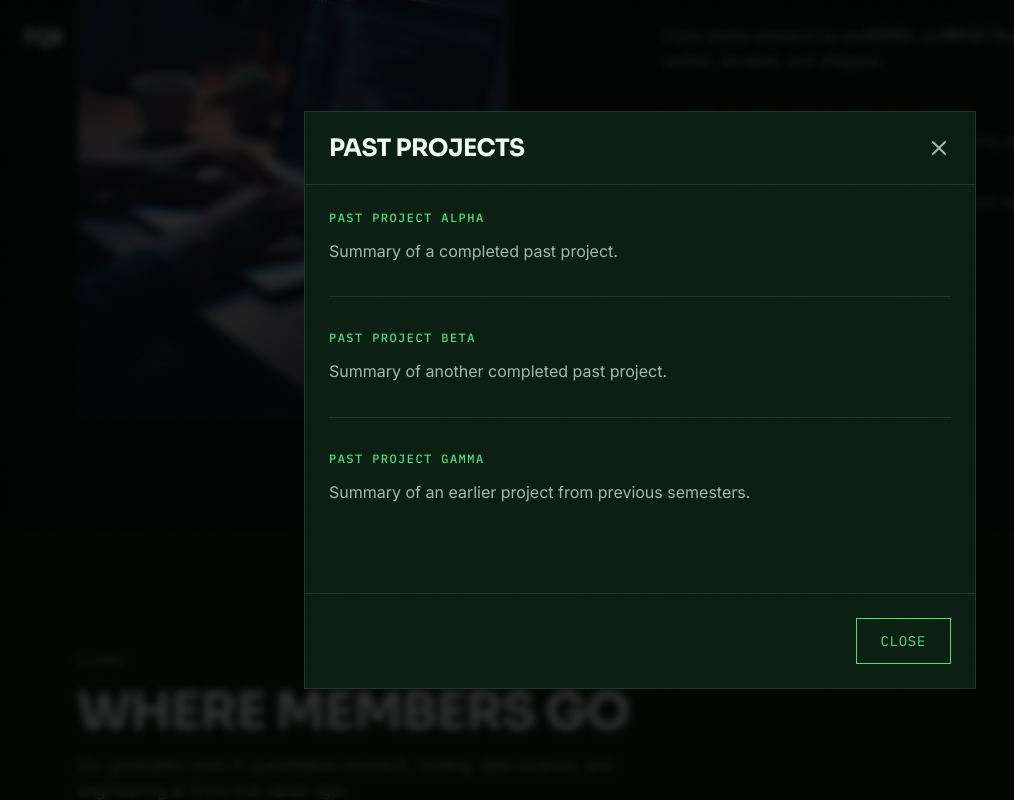
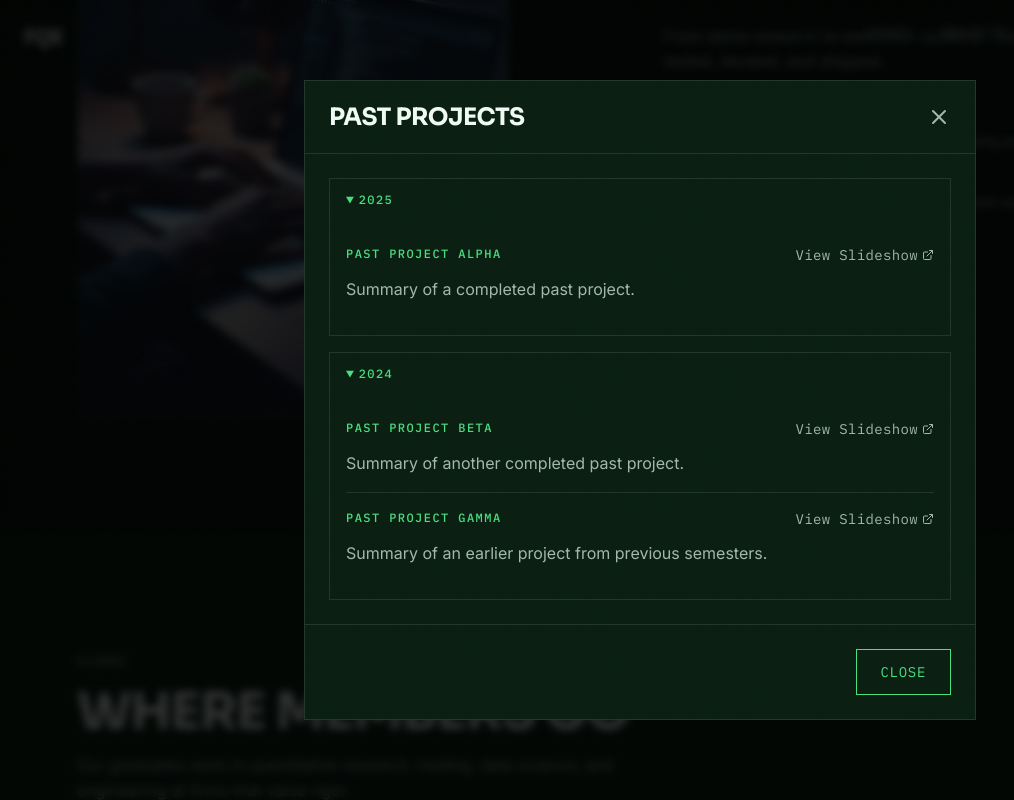
Before and after one commit to LifeDisparity/LifeDisparity.github.io, a React (Vite) app: page / in a window 1280 px wide. Both pictures are taken after a click on the button "Past Projects". Shown: the part 1867-2667 px from the top of the page, without its empty margins (0-1014 px from the left). Built offline with nearby package versions, Linux system fonts and the light colour scheme.

Commit message:
Add year dropdowns and slideshow links for past projects

```diff
--- a/src/sections/ProjectsSection.tsx
+++ b/src/sections/ProjectsSection.tsx
@@ -28,24 +28,37 @@ const projects = [
 const pastProjects = [
   {
     id: 1,
+    year: 2025,
     label: 'Past Project Alpha',
     fullDesc: 'Summary of a completed past project.',
+    slideshowLink: '#past-project-alpha',
   },
   {
     id: 2,
+    year: 2024,
     label: 'Past Project Beta',
     fullDesc: 'Summary of another completed past project.',
+    slideshowLink: '#past-project-beta',
   },
   {
     id: 3,
+    year: 2024,
     label: 'Past Project Gamma',
     fullDesc: 'Summary of an earlier project from previous semesters.',
+    slideshowLink: '#past-project-gamma',
   },
 ];
 
 export default function ProjectsSection() {
   const [selectedProject, setSelectedProject] = useState<typeof projects[0] | null>(null);
   const [isPastProjectsOpen, setIsPastProjectsOpen] = useState(false);
+  const projectsByYear = Object.entries(
+    pastProjects.reduce<Record<number, typeof pastProjects>>((acc, project) => {
+      if (!acc[project.year]) acc[project.year] = [];
+      acc[project.year].push(project);
+      return acc;
+    }, {})
+  ).sort((a, b) => Number(b[0]) - Number(a[0]));
 
   return (
     <>
@@ -191,19 +204,37 @@ export default function ProjectsSection() {
               </button>
             </div>
 
-            <div className="p-6">
-              {pastProjects.map((project) => (
+            <div className="p-6 space-y-4">
+              {projectsByYear.map(([year, yearProjects]) => (
+                <details key={year} className="border border-white/10" open>
+                  <summary className="micro-label text-accent-green cursor-pointer px-4 py-3">
+                    {year}
+                  </summary>
+                  <div className="px-4 pb-4 pt-2">
+                    {yearProjects.map((project, index) => (
                       <div
                         key={project.id}
-                  className={`mb-8 pb-8 ${project.id !== pastProjects.length ? 'border-b border-white/10' : ''}`}
+                        className={`py-4 ${index !== yearProjects.length - 1 ? 'border-b border-white/10' : ''}`}
                       >
                         <div className="flex items-start justify-between mb-3">
                           <span className="micro-label text-accent-green">{project.label}</span>
+                          <a
+                            href={project.slideshowLink}
+                            className="text-link inline-flex items-center gap-1 text-xs"
+                            target="_blank"
+                            rel="noopener noreferrer"
+                          >
+                            <span>View Slideshow</span>
+                            <ExternalLink size={12} />
+                          </a>
                         </div>
                         <p className="body-text text-secondary-light">
                           {project.fullDesc}
                         </p>
                       </div>
+                    ))}
+                  </div>
+                </details>
               ))}
             </div>
 
```
Lines whose indentation alone changed are shown as unchanged.
